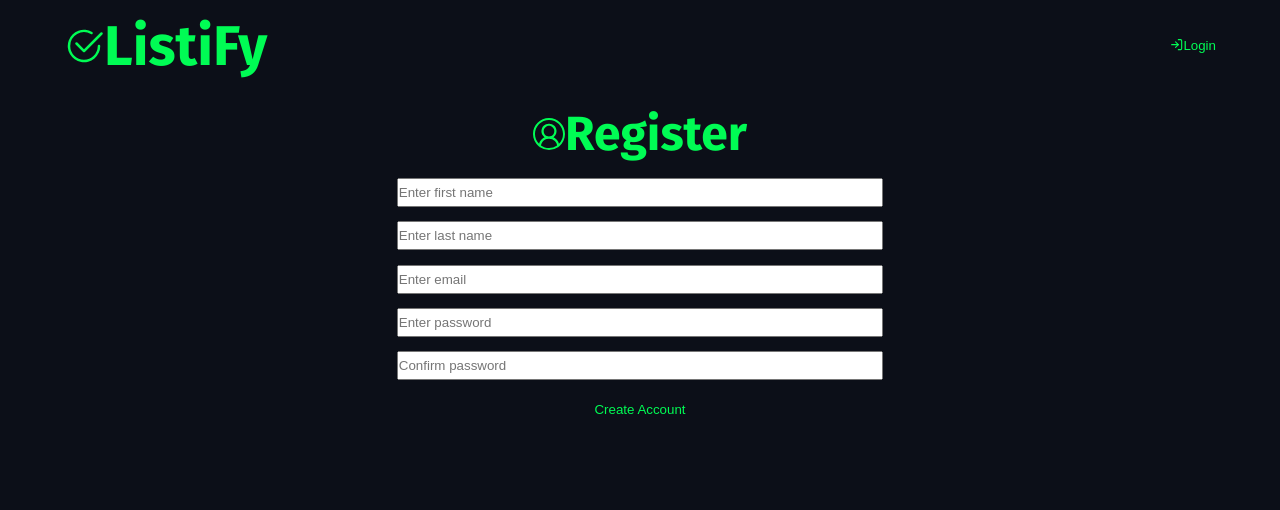
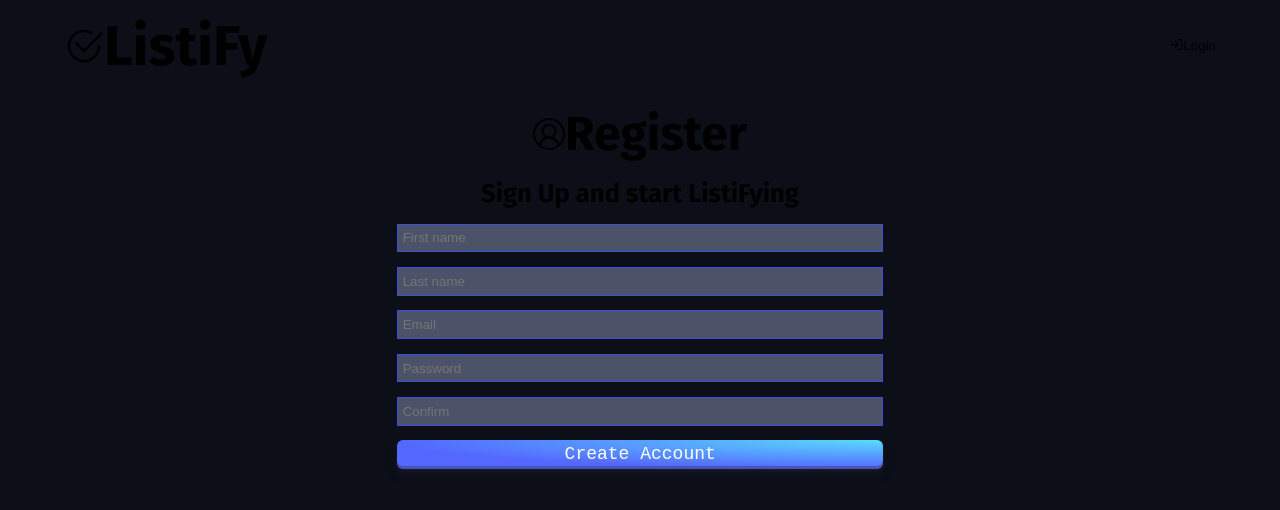
Before and after one commit to devingdaniels/listify_2.0, a React (Create React App) app in the folder frontend/: page /register in a window 1280 px wide. Shown: the top 510 px of the page. Built offline with nearby package versions, Linux system fonts and the light colour scheme.

Commit message:
Added additional components in frontend to display projects and tasks

```diff
--- a/frontend/src/App.css
+++ b/frontend/src/App.css
@@ -4,7 +4,7 @@
   box-sizing: border-box;
   padding: 0;
   margin: 0;
-  color: rgb(0, 252, 84);
+  /* color: rgb(0, 252, 84); */
 }
 
 body {
@@ -43,10 +43,6 @@ li {
   list-style: none;
 }
 
-input {
-  display: block;
-}
-
 button {
   background: none;
   border: none;
@@ -79,6 +75,13 @@ button {
   text-align: center;
 }
 
+.form-section input {
+  display: block;
+  background-color: rgb(76, 82, 104);
+  border: 0.5px solid #3c4fe0;
+  padding: 1%;
+}
+
 .form-section div {
   display: flex;
   align-items: center;
@@ -88,7 +91,7 @@ button {
 }
 
 .form-section h5 {
-  font-size: 2rem;
+  font-size: 1.6rem;
 }
 
 .form-section input {
@@ -106,3 +109,63 @@ button {
   max-width: max-content;
   margin: auto;
 }
+
+/* PROJECTS */
+.project-container {
+  border: 1px solid red;
+  max-width: 40vw;
+  margin: auto;
+}
+
+/* CSS */
+.loginRegister {
+  align-items: center;
+  appearance: none;
+  background-image: radial-gradient(
+    100% 100% at 100% 0,
+    #5adaff 0,
+    #5468ff 100%
+  );
+  border: 0;
+  border-radius: 6px;
+  box-shadow: rgba(45, 35, 66, 0.4) 0 2px 4px,
+    rgba(45, 35, 66, 0.3) 0 7px 13px -3px, rgba(58, 65, 111, 0.5) 0 -3px 0 inset;
+  box-sizing: border-box;
+  color: #fff;
+  cursor: pointer;
+  display: inline-flex;
+  font-family: "JetBrains Mono", monospace;
+  height: 32px;
+  justify-content: center;
+  line-height: 1;
+  list-style: none;
+  overflow: hidden;
+  padding-left: 16px;
+  padding-right: 16px;
+  position: relative;
+  text-align: left;
+  text-decoration: none;
+  transition: box-shadow 0.15s, transform 0.15s;
+  user-select: none;
+  -webkit-user-select: none;
+  touch-action: manipulation;
+  white-space: nowrap;
+  will-change: box-shadow, transform;
+  font-size: 18px;
+}
+
+.loginRegister:focus {
+  box-shadow: #3c4fe0 0 0 0 1.5px inset, rgba(45, 35, 66, 0.4) 0 2px 4px,
+    rgba(45, 35, 66, 0.3) 0 7px 13px -3px, #3c4fe0 0 -3px 0 inset;
+}
+
+.loginRegister:hover {
+  box-shadow: rgba(45, 35, 66, 0.4) 0 4px 8px,
+    rgba(45, 35, 66, 0.3) 0 7px 13px -3px, #3c4fe0 0 -3px 0 inset;
+  transform: translateY(-2px);
+}
+
+.loginRegister:active {
+  box-shadow: #3c4fe0 0 3px 7px inset;
+  transform: translateY(2px);
+}
--- /dev/null
+++ b/frontend/src/components/Project.js
@@ -0,0 +1,17 @@
+// Components
+import Task from '../components/Task'
+import TaskForm from '../components/TaskForm'
+
+function Project({ project }) {
+  return (
+    <section className='project-container'>
+        <p>{project.title}</p>
+          <TaskForm />
+          {project.tasks.map((task, index) => {
+              return <Task task={task} key={ index } />
+          }) }
+    </section>
+  )
+}
+
+export default Project
--- a/frontend/src/components/ProjectForm.js
+++ b/frontend/src/components/ProjectForm.js
@@ -20,12 +20,12 @@ function ProjectForm() {
     return (
       <section>
         <form onSubmit={handleSubmit}>
-            <label htmlFor="title">Title</label>
             <input
                 type="text"
                 name='title'
                 value={title}
                 id='title'
+                placeholder='New Project'
                 required
                 onChange={(e) => setTitle(e.target.value)}
                 />
--- /dev/null
+++ b/frontend/src/components/Task.js
@@ -0,0 +1,11 @@
+
+
+function Task({ task }) {
+  return (
+    <div>
+          { task }
+    </div>
+  )
+}
+
+export default Task
--- /dev/null
+++ b/frontend/src/components/TaskForm.js
@@ -0,0 +1,33 @@
+import { useState } from 'react'
+
+
+// Components
+import { GrFormAdd } from 'react-icons/gr'
+
+function TaskForm() {
+
+    const [title, setTitle] = useState('')
+
+
+
+    const onClick = (e) => {
+        e.preventDefault()
+
+
+        console.log(title)
+    }
+
+  return (
+      <form onClick={onClick }>
+          <input
+              type="text"
+              placeholder='My New Task'
+              value={title}
+              onChange={ (e)=> setTitle(e.target.value) }
+          />
+          <button type='submit'><GrFormAdd /></button>
+    </form>
+  )
+}
+
+export default TaskForm
--- a/frontend/src/pages/DashBoard.js
+++ b/frontend/src/pages/DashBoard.js
@@ -5,6 +5,7 @@ import { useSelector, useDispatch } from 'react-redux';
 
 // Components
 import ProjectForm from '../components/ProjectForm'
+import Project from '../components/Project'
 import Spinner from '../components/Spinner'
 
 // Redux
@@ -49,7 +50,10 @@ function DashBoard() {
     <>
       <section>
         <h2>Welcome {user && user.name}</h2>
-        <ProjectForm/>
+        <ProjectForm />
+        {projects.map((project, index) => {
+          return <Project key={index} project={ project} />
+        }) }
     </section>
 
     </>
--- a/frontend/src/pages/Login.js
+++ b/frontend/src/pages/Login.js
@@ -79,7 +79,7 @@ const Login = () => {
           name="email"
           value={ email }
           id="email"
-          placeholder='Enter email'
+          placeholder='Email'
           required
           onChange={onChange}
           />
@@ -87,11 +87,11 @@ const Login = () => {
             type="password"
             name="password"
             id="password"
-            placeholder='Enter password'
+            placeholder='Password'
             required
             onChange={onChange}
           />
-        <button type='submit'>Login</button>
+        <button className='loginRegister' type='submit'>Login</button>
         </form>
         </section>
     </>
--- a/frontend/src/pages/Register.js
+++ b/frontend/src/pages/Register.js
@@ -86,12 +86,13 @@ const Register = () => {
           <VscAccount />
           <h2>Register</h2>
         </div>
+        <h5>Sign Up and start ListiFying</h5>
       <form className='getUserDetailsForm' onSubmit={onSubmit}>
         <input
           type="text"
           name="fname"
           id="fname"
-          placeholder='Enter first name'
+          placeholder='First name'
           required
           onChange={onChange}
           />
@@ -99,7 +100,7 @@ const Register = () => {
             type="text"
             name="lname"
             id="lname"
-            placeholder='Enter last name'
+            placeholder='Last name'
             required
             onChange={onChange}
           />
@@ -107,7 +108,7 @@ const Register = () => {
             type="email"
             name="email"
             id="email"
-            placeholder='Enter email'
+            placeholder='Email'
             required
             onChange={onChange}
           />
@@ -115,7 +116,7 @@ const Register = () => {
             type="password"
             name='password'
             id='password'
-            placeholder='Enter password'
+            placeholder='Password'
             required
             onChange={onChange}
           />
@@ -123,11 +124,11 @@ const Register = () => {
             type="password"
             name='password2'
             id='password2'
-            placeholder='Confirm password'
+            placeholder='Confirm'
             required
             onChange={onChange}
           />
-        <button type='submit'>Create Account</button>
+        <button className='loginRegister' type='submit'>Create Account</button>
         </form>
         </section>
     </>
```
Also changed, not shown: 1 other file (tests, documents, lock files or other folders).
